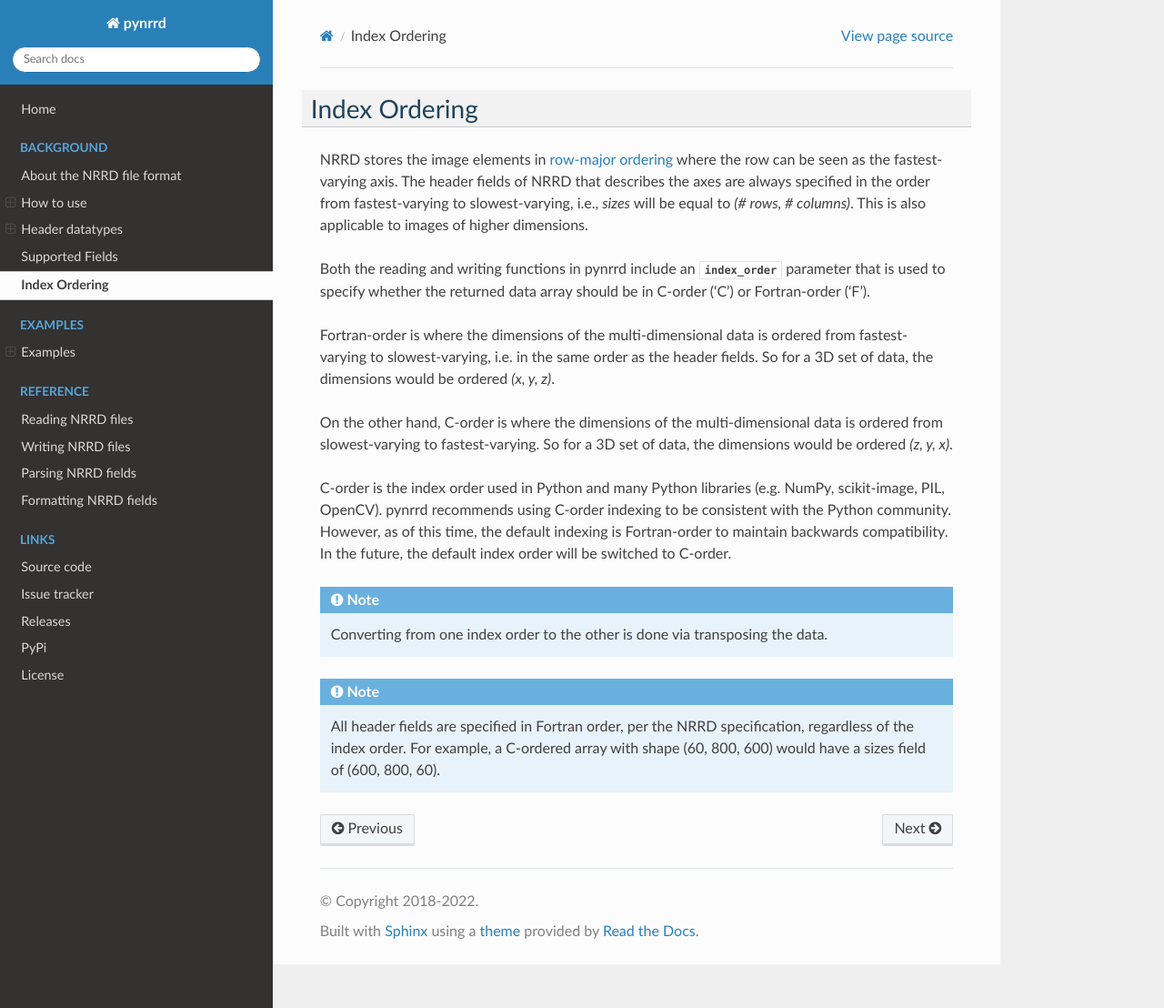
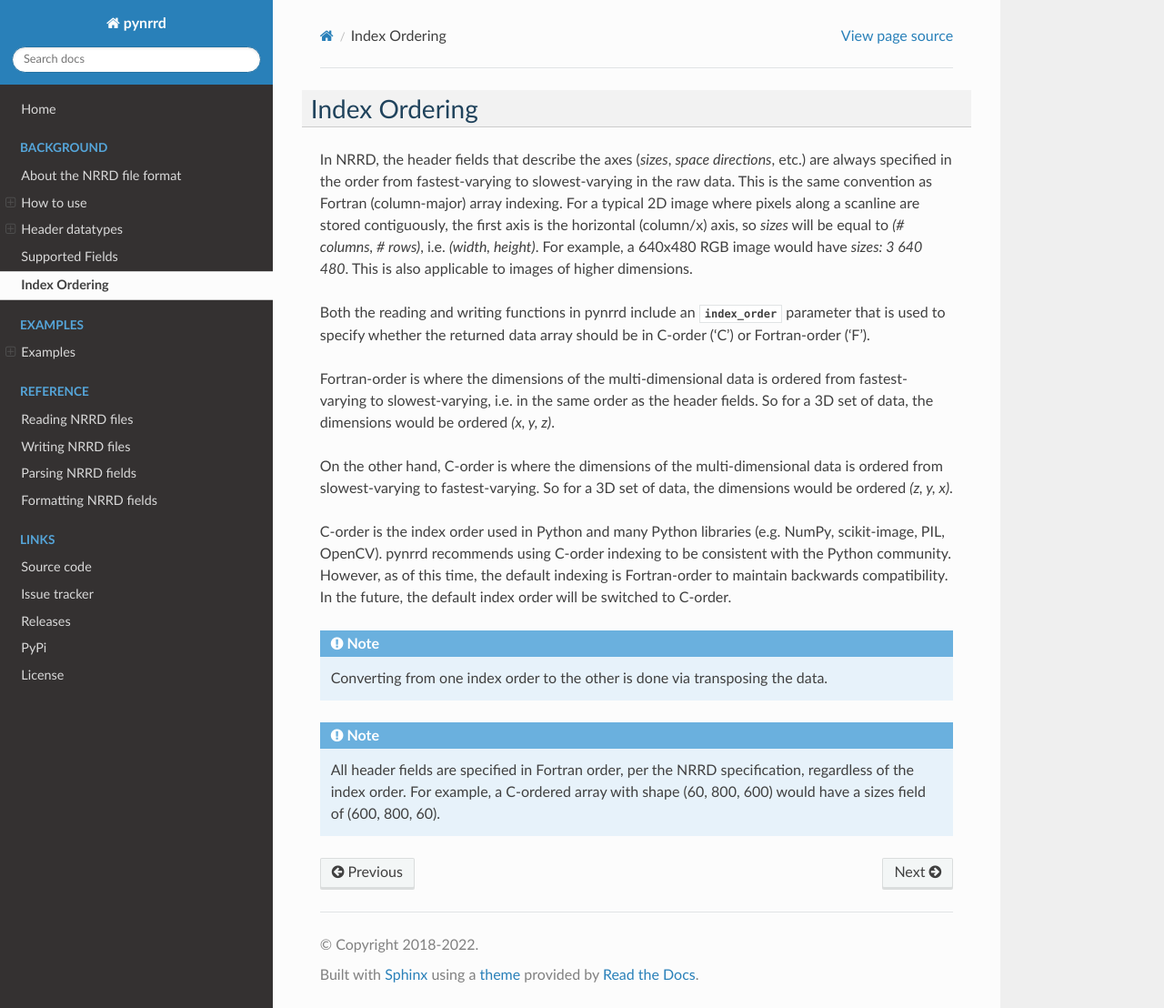
Before and after one commit to mhe/pynrrd, a Sphinx documentation site: the page built from docs/source/background/index-ordering.rst, in a window 1280 px wide and 1108 px high. Shown: the whole window at 91% size. Built offline with Sphinx 7.4.7 and the Read the Docs theme 3.1.0, drawn with Linux system fonts in a browser that asks for light colours.

Commit message:
Fix inverted sizes ordering in index-ordering docs
The index ordering background page claimed that `sizes` is
`(# rows, # columns)` and described the row as the fastest-varying
axis. Per the NRRD specification, the first header axis is the
fastest-varying one, which for a scanline-contiguous image is the
column/x axis, so `sizes` is `(# columns, # rows)`, i.e. `(width,
height)`. Teem's own example is `sizes: 3 640 480` for a 640x480 RGB
image, and pynrrd produces exactly that for a C-ordered (480, 640, 3)
array. The page's own closing note already stated the correct
relationship, so the paragraph contradicted the rest of the page.

Replace the paragraph with a description anchored on the only
invariant NRRD defines (first axis varies fastest), drop the
misleading "row-major" sentence, and add the 640x480 example.

Fixes #172

Co-Authored-By: Claude Fable 5.1 <noreply@anthropic.com>

```diff
--- a/docs/source/background/index-ordering.rst
+++ b/docs/source/background/index-ordering.rst
@@ -3,7 +3,7 @@ Index Ordering
 
 .. currentmodule:: nrrd
 
-NRRD stores the image elements in `row-major ordering <https://en.wikipedia.org/wiki/Row-_and_column-major_order>`_ where the row can be seen as the fastest-varying axis. The header fields of NRRD that describes the axes are always specified in the order from fastest-varying to slowest-varying, i.e., `sizes` will be equal to `(# rows, # columns)`. This is also applicable to images of higher dimensions.
+In NRRD, the header fields that describe the axes (`sizes`, `space directions`, etc.) are always specified in the order from fastest-varying to slowest-varying in the raw data. This is the same convention as Fortran (column-major) array indexing. For a typical 2D image where pixels along a scanline are stored contiguously, the first axis is the horizontal (column/x) axis, so `sizes` will be equal to `(# columns, # rows)`, i.e. `(width, height)`. For example, a 640x480 RGB image would have `sizes: 3 640 480`. This is also applicable to images of higher dimensions.
 
 Both the reading and writing functions in pynrrd include an :obj:`index_order` parameter that is used to specify whether the returned data array should be in C-order ('C') or Fortran-order ('F').
 
```
